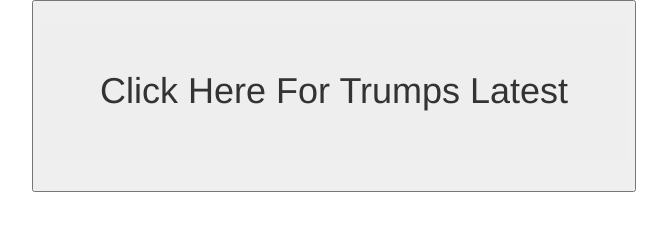
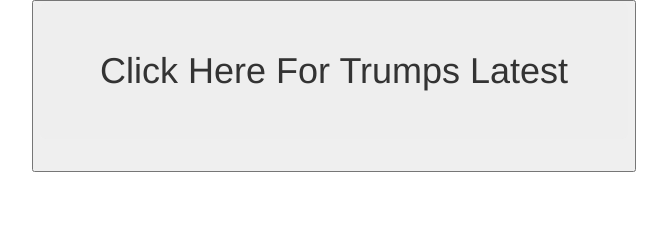
Before and after one commit to WilsonBreton5/Trumps-Latest, a website: page index.html in a window 1280 px wide. Shown: the whole page, without its empty margins (38-705 px from the left). Drawn offline with nearby package versions, Linux system fonts and the light colour scheme.

Commit message:
Update style.css

```diff
--- a/style.css
+++ b/style.css
@@ -16,3 +16,7 @@
     display: inline;
     vertical-align: middle;
 }
+
+button h1 {
+    margin: 0 auto;
+}
```
